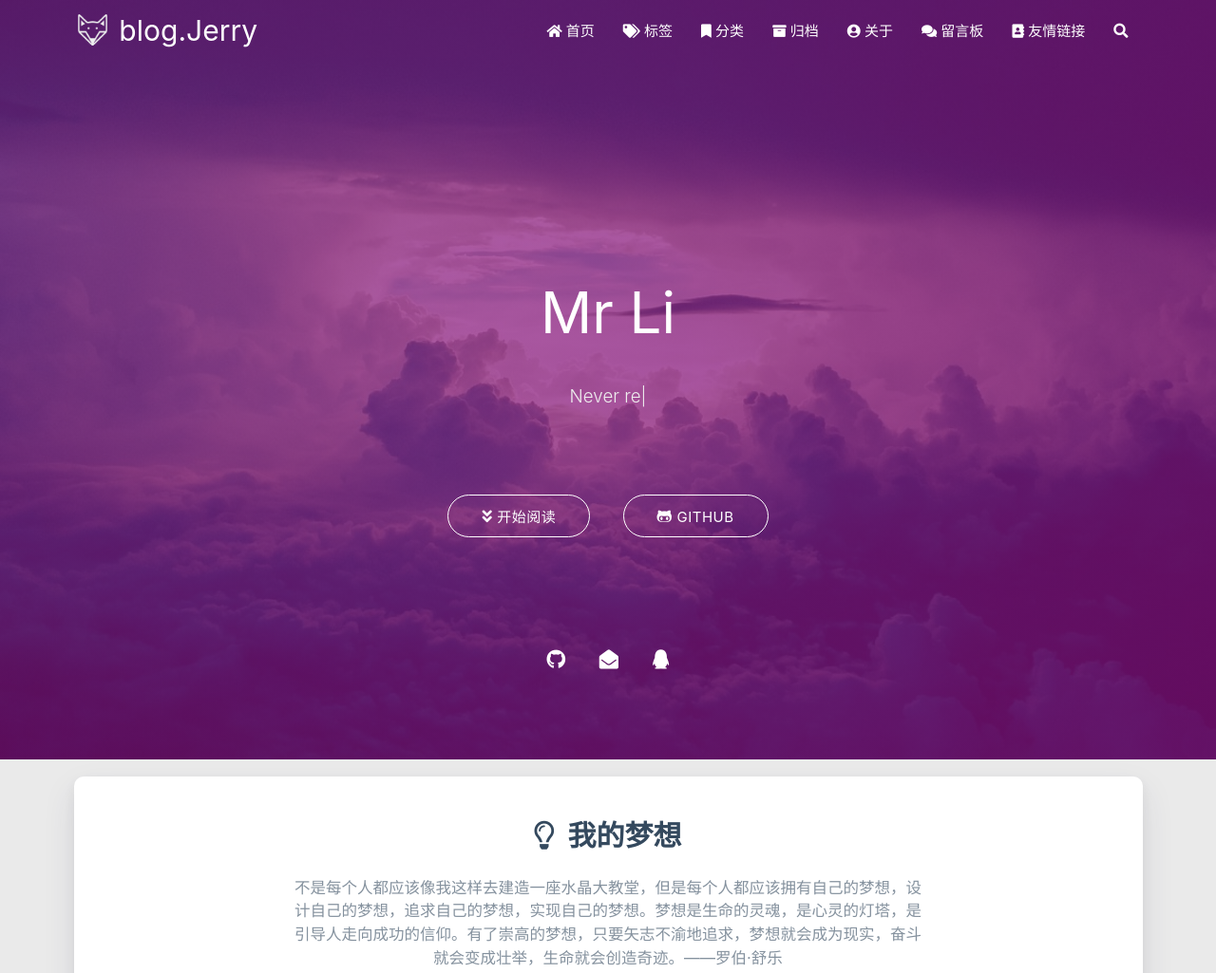
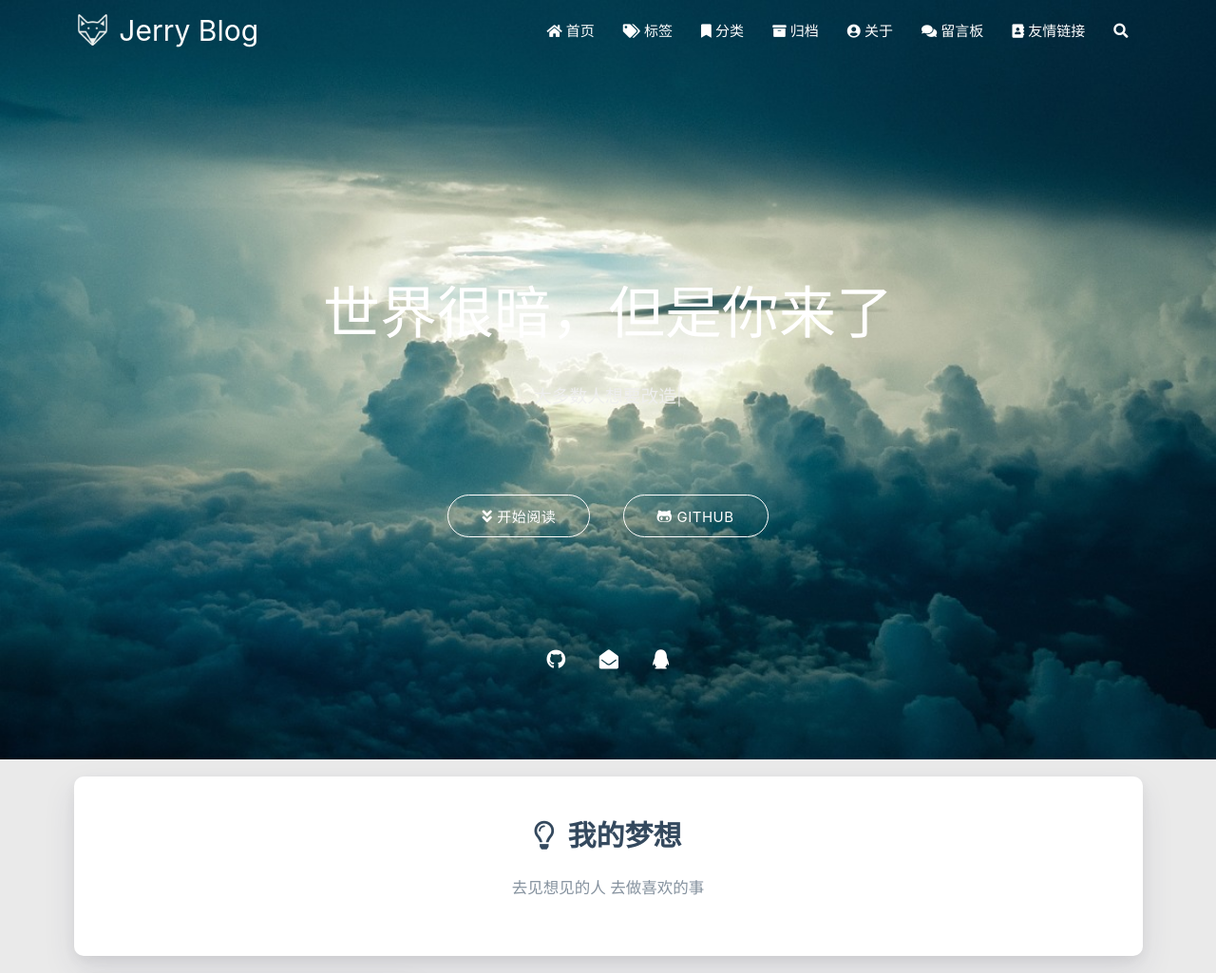
Before and after one commit to lijiejayou/Jerry.github.io, a plain HTML site: page index.html in a window 1280 px wide. Shown: the top 1025 px of the page at 95% size. Drawn offline with nearby package versions, Linux system fonts and the light colour scheme; some packages are replaced by stand-ins of ours; a script that the page names is missing.

Commit message:
Site updated: 2020-09-11 11:15:56

```diff
--- a/css/matery.css
+++ b/css/matery.css
@@ -268,7 +268,7 @@ mark {
 }
 
 .bg-color {
-    background-image: linear-gradient(to right, #4cbf30 0%, #0f9d58 100%);
+    background-image: linear-gradient(to right, #CDDBDD 0%, #CED1D3 100%);
 }
 
 .text-color {
@@ -621,7 +621,7 @@ header .go-back i {
     font-weight: 400;
 }
 
-@-webkit-keyframes rainbow {
+/* @-webkit-keyframes rainbow {
 
     0%,
     100% {
@@ -711,7 +711,7 @@ header .go-back i {
         background: -moz-linear-gradient(135deg, rgba(233, 30, 99, 0.75) 0%, rgba(233, 30, 99, 0.65) 100%);
         background: -webkit-linear-gradient(135deg, rgba(2233, 30, 99, 0.75) 0%, rgba(233, 30, 99, 0.65) 100%);
     }
-}
+} */
 
 .index-card {
     margin-top: -10px;
--- a/index.html
+++ b/index.html
@@ -5,7 +5,7 @@
 <head>
     <meta charset="utf-8">
     <meta name="keywords" content="博客">
-    <meta name="description" content="李先生的博客">
+    <meta name="description" content="欢迎来到李先生的博客">
     <meta http-equiv="X-UA-Compatible" content="IE=edge">
     <meta name="viewport" content="width=device-width, initial-scale=1.0, user-scalable=no">
     <meta name="renderer" content="webkit|ie-stand|ie-comp">
@@ -16,7 +16,7 @@
     <!-- Global site tag (gtag.js) - Google Analytics -->
 
 
-    <title>blog.Jerry</title>
+    <title>Jerry Blog</title>
     <link rel="icon" type="image/png" href="/favicon.png">
 
     <link rel="stylesheet" type="text/css" href="/libs/awesome/css/all.css">
@@ -41,7 +41,7 @@
 
                     <img src="/medias/logo.png" class="logo-img" alt="LOGO">
 
-                    <span class="logo-span">blog.Jerry</span>
+                    <span class="logo-span">Jerry Blog</span>
                 </a>
             </div>
 
@@ -140,10 +140,10 @@
 
         <img src="/medias/logo.png" class="logo-img circle responsive-img">
 
-        <div class="logo-name">blog.Jerry</div>
+        <div class="logo-name">Jerry Blog</div>
         <div class="logo-desc">
 
-            李先生的博客
+            欢迎来到李先生的博客
 
         </div>
     </div>
@@ -358,7 +358,7 @@
         <div class="brand">
             <div class="title center-align">
 
-                Mr Li
+                世界很暗，但是你来了
 
             </div>
 
@@ -368,7 +368,7 @@
                 <script src="https://cdn.jsdelivr.net/npm/typed.js@2.0.11"></script>
                 <script>
                     var typed = new Typed("#subtitle", {
-                        strings: ['从来没有真正的绝境, 只有心灵的迷途','Never really desperate, only the lost of the soul'],
+                        strings: ['从来没有真正的绝境, 只有心灵的迷途','大多数人想要改造这个世界,但却罕有人想改造自己','去见喜欢的人，去做喜欢的事','世上没有绝望的处境，只有对处境绝望的人'],
                         startDelay: 300,
                         typeSpeed: 100,
                         loop: true,
@@ -506,7 +506,7 @@
 
     <div class="row">
         <div class="col l8 offset-l2 m10 offset-m1 s10 offset-s1 center-align text">
-            不是每个人都应该像我这样去建造一座水晶大教堂，但是每个人都应该拥有自己的梦想，设计自己的梦想，追求自己的梦想，实现自己的梦想。梦想是生命的灵魂，是心灵的灯塔，是引导人走向成功的信仰。有了崇高的梦想，只要矢志不渝地追求，梦想就会成为现实，奋斗就会变成壮举，生命就会创造奇迹。——罗伯·舒乐
+            去见想见的人 去做喜欢的事
         </div>
     </div>
 </div>
```
Also changed, not shown: 2020/09/10/hello-world/index.html (+5 -5 lines), about/index.html (+5 -5 lines), archives/2020/09/index.html (+7 -7 lines), archives/2020/index.html (+7 -7 lines), archives/index.html (+7 -7 lines), categories/index.html (+5 -5 lines), friends/index.html (+5 -5 lines), tags/index.html (+5 -5 lines).
